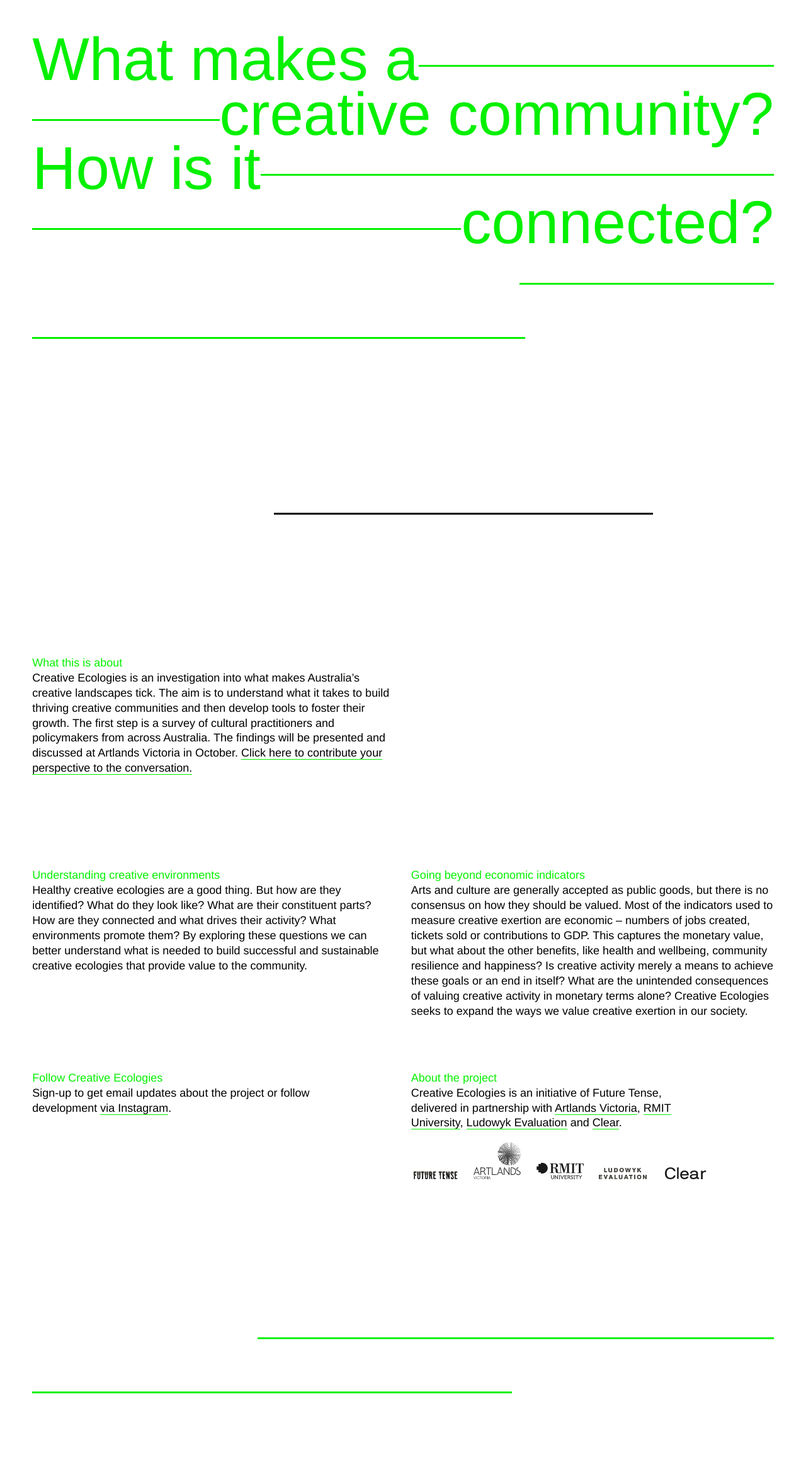
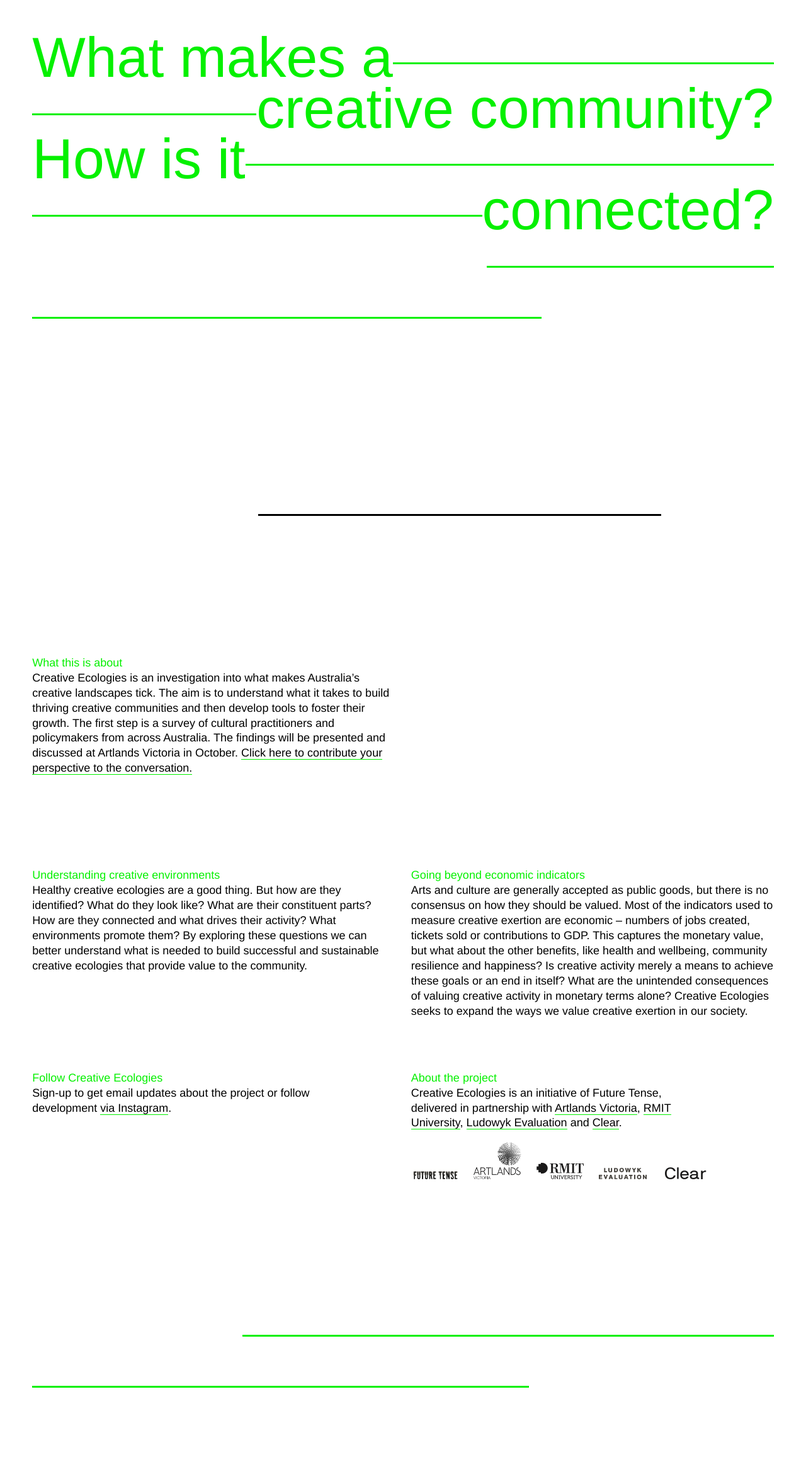
Before and after one commit to jmac/creative-ecologies, a Jekyll site: the page built from index.md, in a window 1280 px wide. Shown: the whole page at 63% size. Built offline with Jekyll 4.4.1, drawn with Linux system fonts in a browser that asks for light colours; some web fonts are replaced.

Commit message:
More MQs

```diff
--- a/_includes/footer.html
+++ b/_includes/footer.html
@@ -1,5 +1,5 @@
-<footer class="clearfix">
-    <div class="bg-rule top clearfix">
+  <footer>
+      <div class="bg-rule">
         <p>
           <strong>Creative </strong><br/>
           <em>Ecologies</em>
@@ -10,7 +10,8 @@
   <script
     src="https://code.jquery.com/jquery-3.3.1.min.js"
     integrity="sha256-FgpCb/KJQlLNfOu91ta32o/NMZxltwRo8QtmkMRdAu8="
-  crossorigin="anonymous"></script>
+    crossorigin="anonymous">
+  </script>
 
   <script>
       $(function() {
--- a/_includes/header.html
+++ b/_includes/header.html
@@ -1,4 +1,5 @@
 <body>
+
   <header>
     <div class="bg-rule top">
       {{ content }}
--- a/assets/css/_includes/_layout.scss
+++ b/assets/css/_includes/_layout.scss
@@ -8,6 +8,10 @@ header {
   flex-direction: column;
   justify-content: space-between;
   margin-bottom: 15vw;
+
+  @media (orientation: portrait) {
+    min-height: calc(100vh - 20vw);
+  }
 
   .top, .bottom {
     width: 100%;
@@ -56,8 +60,12 @@ header {
 .bg-rule {
   width: 100%;
   font-weight: 400;
-  font-size: 7.5vw;
+  font-size: 7vw;
   line-height: 0.9;
+
+  @media (min-aspect-ratio: 16/10) {
+    font-size: 10vh;
+  }
 
   p {
 
```
Lines whose indentation alone changed are shown as unchanged.
